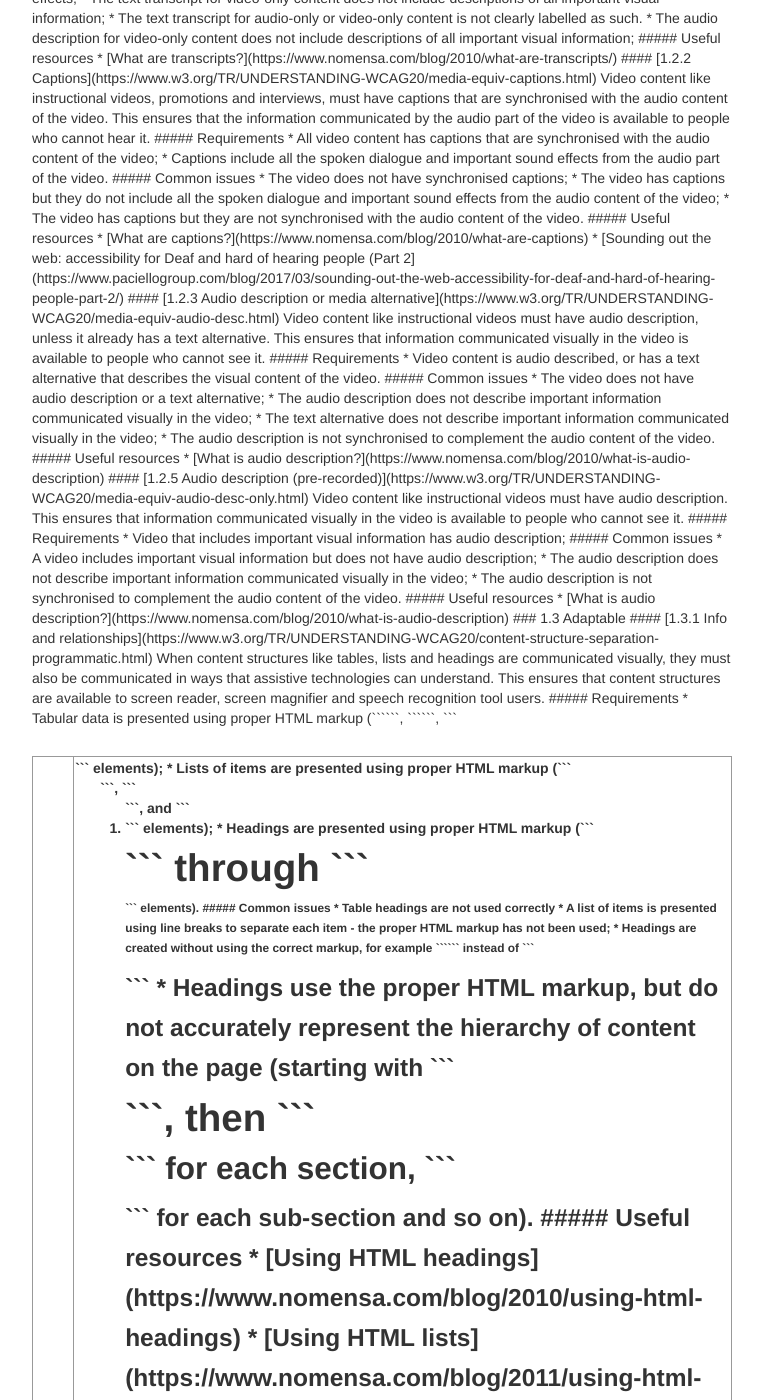
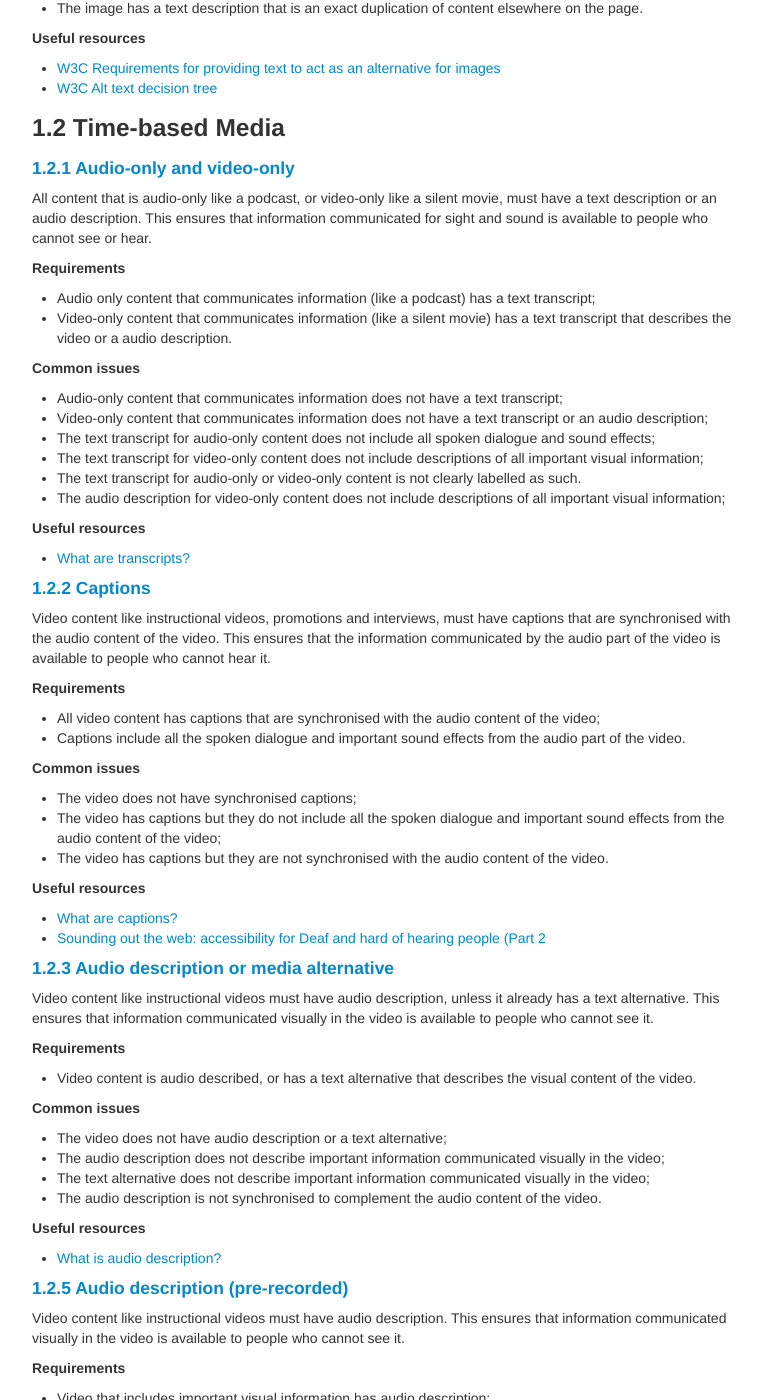
Before and after one commit to aduggin/simple_site, a Jekyll site: the page built from wcag.md, in a window 1280 px wide and 1400 px high, scrolled down 1798 px. Shown: the whole window, without its empty margins (258-1021 px from the left). Built offline with Jekyll 4.4.1, drawn with Linux system fonts in a browser that asks for light colours; some of the changed text lies outside the part shown.

Commit message:
remove wrapper

```diff
--- a/wcag.md
+++ b/wcag.md
@@ -278,8 +278,6 @@ description: WCAG by role
     </tbody>
 </table>
 
-<div id="wcag-detail">
-
 ## Percieveable
 
 ### 1.1 Text Alternatives
@@ -486,5 +484,3 @@ When an error occurs the user is informed what caused the error, and the error i
 
 ##### Useful resources
 * TBC
-
-</div>
```
